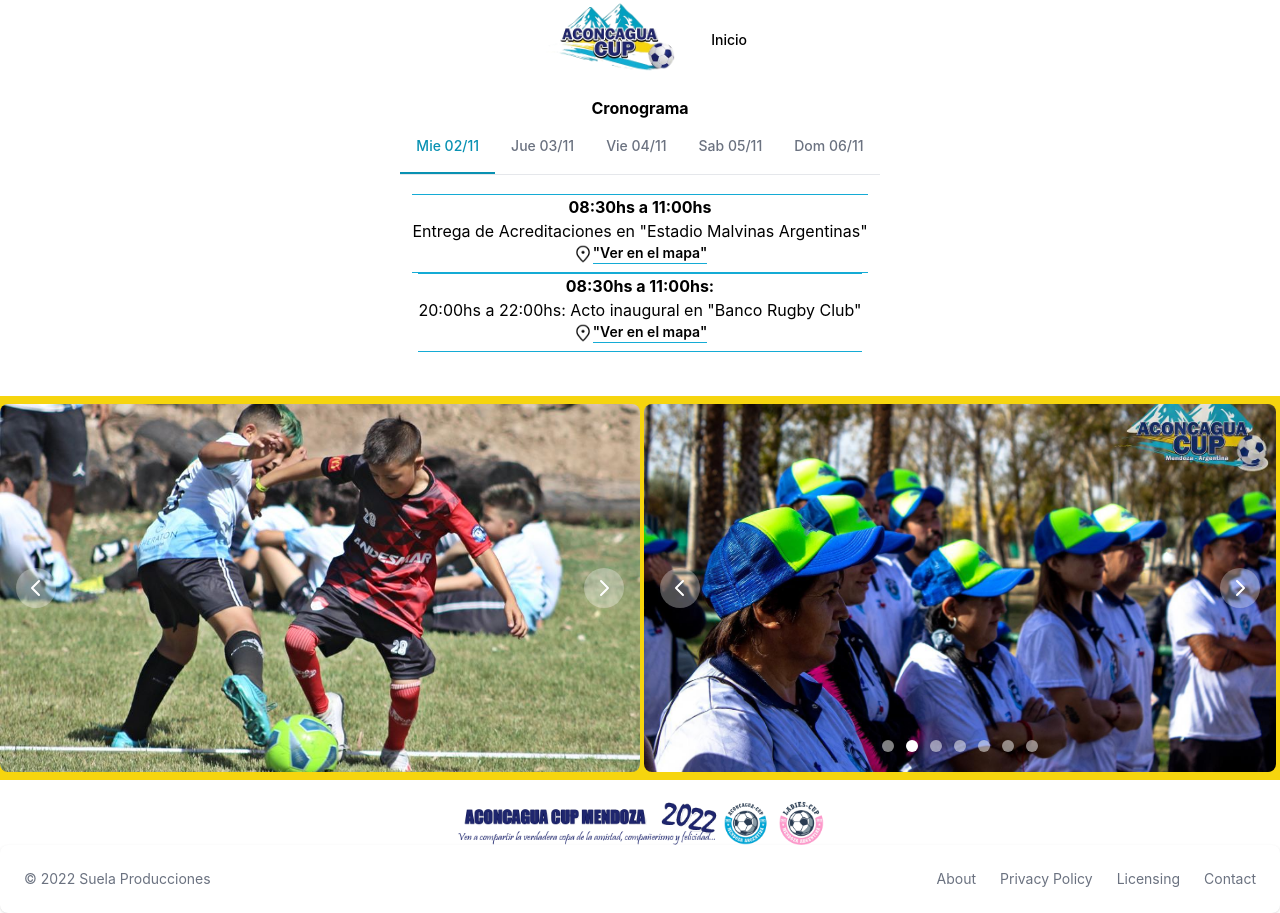
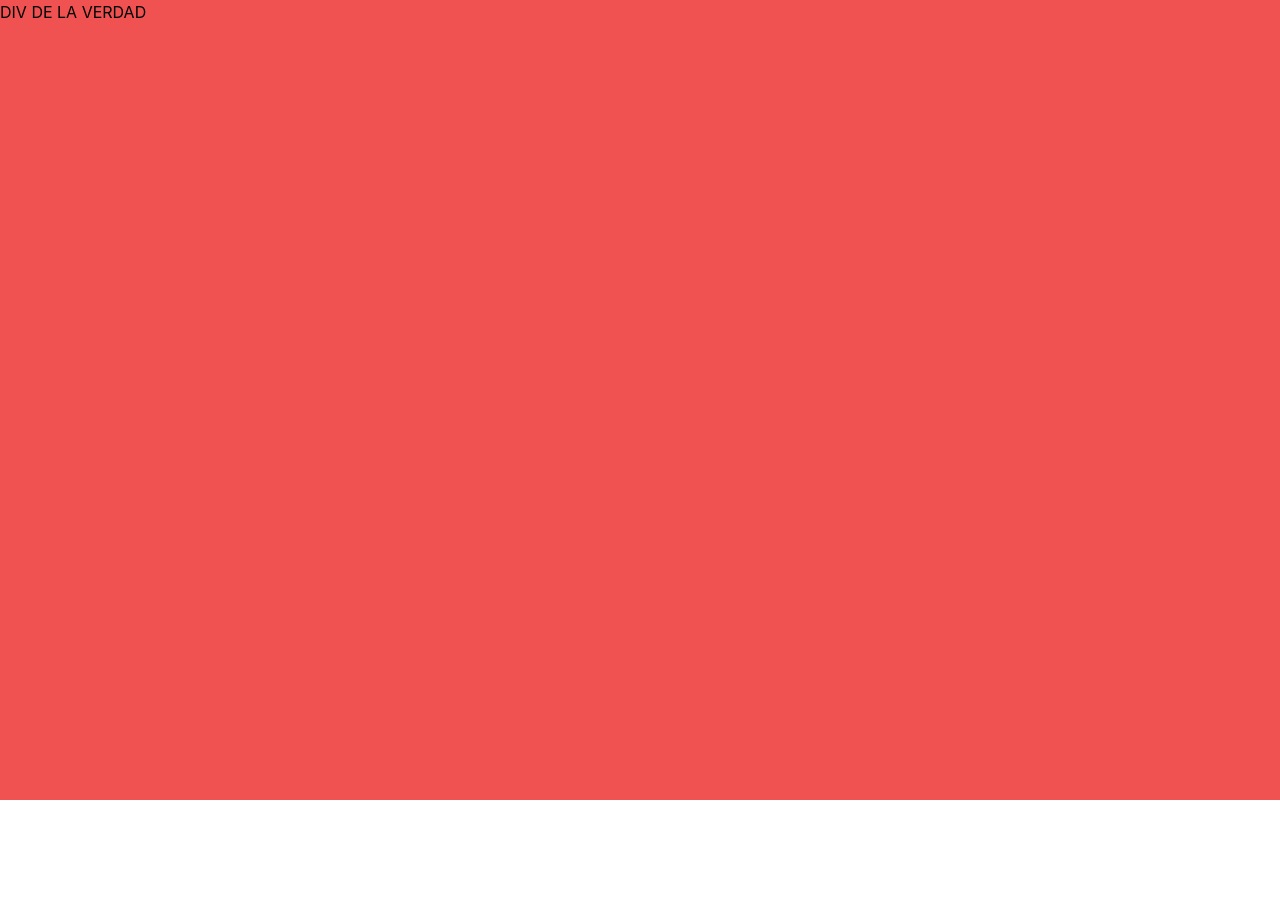
Before and after one commit to Tablonimus/AconcaguaCup2022PWA, a React (Create React App) app: page / in a window 1280 px wide. After the commit the page ends 800 px from the top, so only its background shows below. Built offline with nearby package versions, Linux system fonts and the light colour scheme.

Commit message:
manifest public

```diff
--- a/public/index.html
+++ b/public/index.html
@@ -21,10 +21,10 @@
       work correctly both with client-side routing and a non-root public URL.
       Learn how to configure a non-root public URL by running `npm run build`.
     -->
-    <title>React App</title>
+    <title>Aconcagua Cup 2022</title>
   </head>
   <body>
-    <noscript>You need to enable JavaScript to run this app.</noscript>
+    <noscript>You need to install this app.</noscript>
     <div id="root"></div>
     <!--
       This HTML file is a template.
--- a/src/App.js
+++ b/src/App.js
@@ -11,10 +11,9 @@ function App() {
   return (
     <BrowserRouter>
       <Routes /*  history={history} */>
-        <Route path="/" element={<Home />} />
+        <Route path="/home" element={<Home />} />
         <Route path="/cronograma" element={<Cronograma />} />
-        <Route path="/download" element={<Download />} />
-
+        <Route path="/" element={<Download />} />
       </Routes>
     </BrowserRouter>
   );
```
Also changed, not shown: public/manifest.json.
